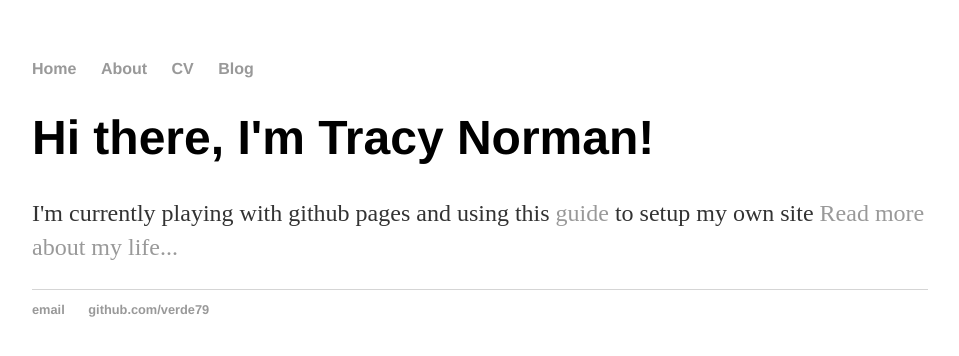
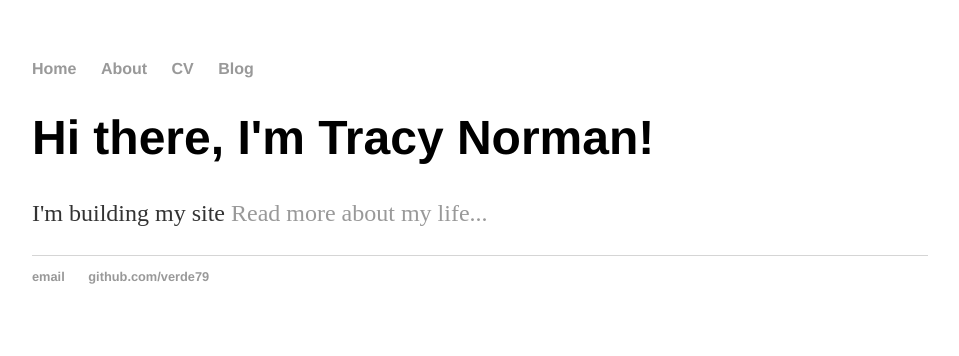
Before and after one commit to verde79/mySite, a Jekyll site: the page built from index.html, in a window 1280 px wide. Shown: the top 356 px of the page, without its empty margins (160-1119 px from the left). Built offline with Jekyll 4.4.1, drawn with Linux system fonts in a browser that asks for light colours.

Commit message:
update index.html

```diff
--- a/index.html
+++ b/index.html
@@ -1,30 +1,8 @@
-<!DOCTYPE html>
-<html>
-	<head>
-		<title>Tracy Norman</title>
-		<link rel="stylesheet" type="text/css" href="/css/main.css">
-	</head>
-	<body>
-		<nav>
-    		<ul>
-        		<li><a href="/">Home</a></li>
-	        	<li><a href="/about">About</a></li>
-        		<li><a href="/cv">CV</a></li>
-        		<li><a href="/blog">Blog</a></li>
-    		</ul>
-		</nav>
-    <div class="container">
-    		<div class="blurb">
-        		<h1>Hi there, I'm Tracy Norman!</h1>
-				<p>I'm currently playing with github pages and using this <a href="http://jmcglone.com/guides/github-pages/">guide</a> to setup
-        my own site <a href="/about">Read more about my life...</a></p>
-    		</div><!-- /.blurb -->
-		</div><!-- /.container -->
-		<footer>
-    		<ul>
-        		<li><a href="mailto:tracy.norman79@gmail.com">email</a></li>
-        		<li><a href="https://github.com/verde79">github.com/verde79</a></li>
-			</ul>
-		</footer>
-	</body>
-</html>
+---
+layout: default
+title: Tracy Norman
+---
+<div class="blurb">
+	<h1>Hi there, I'm Tracy Norman!</h1>
+	<p>I'm building my site <a href="/about">Read more about my life...</a></p>
+</div><!-- /.blurb -->
```
